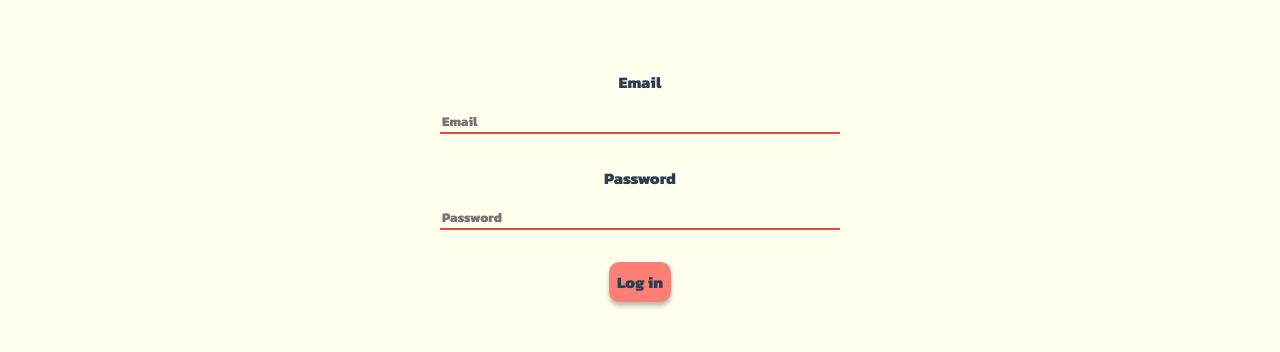
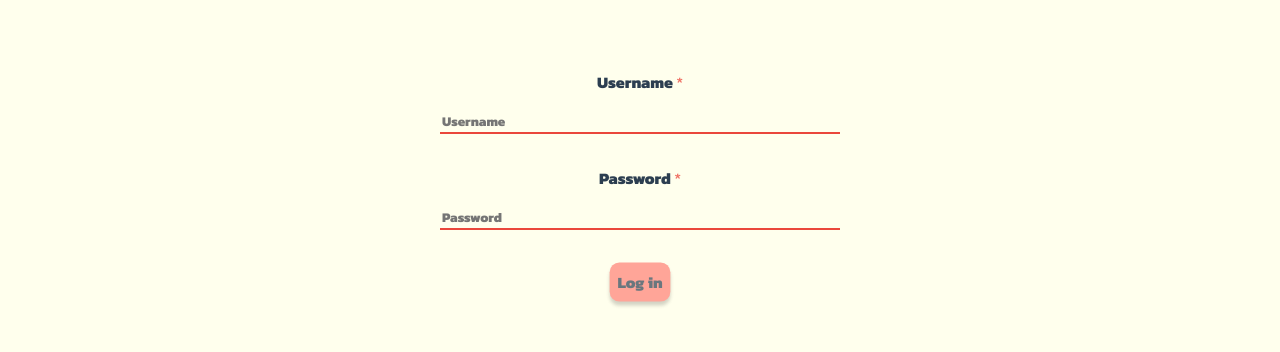
Before and after one commit to IpTechSL/pomotimed-vue, a Vue app: page /login in a window 1280 px wide. Shown: the part 222-574 px from the top of the page. Built offline with nearby package versions, Linux system fonts and the light colour scheme; no server answers.

Commit message:
Log In validation

```diff
--- a/services/loginsign.json
+++ b/services/loginsign.json
@@ -1 +1 @@
-{"email":{"en":"Email","es":"Email"},"password":{"en":"Password","es":"Contrase\u00f1a"},"login":{"en":"Log in","es":"Iniciar sesi\u00f3n"},"sign":{"en":"Sign up","es":"Registrarse"},"helper_forgot":{"en":"Forgot password?","es":"\u00bfContrase\u00f1a olvidada?"},"helper_log":{"en":"Have an account? Log in!","es":"Iniciar sesi\u00f3n"},"username":{"en":"Username","es":"Nombre de usuario"}}
+{"email":{"en":"Email","es":"Email"},"password":{"en":"Password","es":"Contrase\u00f1a"},"login":{"en":"Log in","es":"Iniciar sesi\u00f3n"},"sign":{"en":"Sign up","es":"Registrarse"},"helper_forgot":{"en":"Forgot password?","es":"\u00bfContrase\u00f1a olvidada?"},"username":{"en":"Username","es":"Nombre de usuario"},"terms":{"en":"I agree with the <a href=\"\/\">Terms of Service<\/a> and <a href=\"\/\">Legal Advice<\/a>","es":"Estoy de acuerdo con los <a href=\"\/\">T\u00e9rminos de uso y servicio<\/a> y con el <a href=\"\/\">Aviso legal<\/a>"}}
--- a/src/components/timer/pomodoro.vue
+++ b/src/components/timer/pomodoro.vue
@@ -1,7 +1,7 @@
 <script setup>
 
 import Timer from 'easytimer.js';
-import { ref, onBeforeMount, onMounted, toRefs, onBeforeUpdate, onUpdated } from 'vue';
+import { ref, onMounted, toRefs, onUpdated } from 'vue';
 import anime from 'animejs';
 import axios from 'axios';
 import { onBeforeRouteLeave } from 'vue-router';
@@ -214,9 +214,23 @@ onUpdated(() => {
             </button>
         </div>
     </div>
+
+    <div v-else class="placeholder-timer"></div>
+
 </template>
 
 <style>
+
+.placeholder-timer {
+    background-color: var(--lightRed);
+    max-width: 50rem;
+    width: 95%;
+    margin: 2rem auto;
+    border-radius: 10px;
+    padding: 1rem;
+    box-shadow: 0px 0px 7px 4px rgba(169, 67, 56, 0.24);
+    height: 14rem;
+}
 
 .pomodoro-timer-settings {
     position: absolute;
--- a/src/views/LoginView.vue
+++ b/src/views/LoginView.vue
@@ -1,13 +1,26 @@
 <script setup>
 import axios from 'axios';
 import { onBeforeMount, ref, toRefs } from 'vue';
-import { RouterLink, useRoute, useRouter } from 'vue-router';
+import { RouterLink, useRouter } from 'vue-router';
 
-const route = useRoute();
-let user = ref(route.params.user);
 const router = useRouter();
 const token = sessionStorage.getItem('token');
 
+// User Variables
+let userData = ref({
+    username: ref(''),
+    password: ref(''),
+    validUser: ref(false)
+});
+
+// Validate Fields.
+function validateFields() {
+    if(userData.value.username.length > 0 && userData.value.password.length > 0 ) {
+        userData.value.validUser = true;
+    } else {
+        userData.value.validUser = false;
+    }
+}
 async function login() {
     await axios({
         method: "POST",
@@ -17,8 +30,8 @@ async function login() {
             'X-CSRF-Token': token
         },
         data: {
-            username: "admin",
-            password: "admin"
+            username: userData.value.username,
+            password: userData.value.password
         },
         auth: {
             username: "admin",
@@ -59,14 +72,14 @@ async function getTranslates() {
     <main>
         <form v-if="translations" @submit.prevent="login()">
             <fieldset>
-                <label for="email">{{ translations?.email?.[lang] }}</label>
-                <input type="email" name="email" id="email" :placeholder="translations?.email?.[lang]" autocomplete="off">
+                <label for="username">{{ translations?.username?.[lang] }} <span>*</span></label>
+                <input v-model="userData.username" type="username" name="username" id="username" :placeholder="translations?.username?.[lang]" autocomplete="off" v-on:input="validateFields()">
             </fieldset>
             <fieldset>
-                <label for="password">{{ translations?.password?.[lang] }}</label>
-                <input type="password" name="password" id="password" :placeholder="translations?.password?.[lang] ">
+                <label for="password">{{ translations?.password?.[lang] }} <span>*</span></label>
+                <input v-model="userData.password" type="password" name="password" id="password" :placeholder="translations?.password?.[lang]"  v-on:input="validateFields()">
             </fieldset>
-            <input type="submit" :value="translations?.login?.[lang] ">
+            <input type="submit" :value="translations?.login?.[lang]" :disabled="!userData.validUser">
         </form>
         <div class="links-helpers">
             <RouterLink to="/">
@@ -100,6 +113,12 @@ form {
     margin-top: 1rem;
 }
 
+form input[type=submit]:disabled {
+    opacity: .7;
+    scale: .98;
+    cursor: not-allowed;
+}
+
 form fieldset {
     display: flex;
     flex-direction: column;
@@ -111,6 +130,10 @@ form fieldset label {
     text-align: center;
     font-weight: bold;
     color: var(--darkBlueText);
+}
+
+form fieldset label span {
+    color: var(--lightRed);
 }
 
 form fieldset input {
--- a/src/views/SignUpView.vue
+++ b/src/views/SignUpView.vue
@@ -30,7 +30,6 @@ function validateFields() {
 
 // Create user function
 async function signUser() {
-    console.log("Peticion")
     await axios({
         method: "POST",
         url: "https://drupal.pomotimed.com/pomotimed/user",
@@ -48,7 +47,8 @@ async function signUser() {
         }
     })
     .then(response => {
-        if(response.status === 200) {
+        console.log(response.data)
+        if(response.status === 201) {
             router.push('/')
         }
     })
@@ -80,15 +80,15 @@ async function getTranslates() {
     <main>
         <form v-if="translations" @submit.prevent="signUser()">
             <fieldset>
-                <label for="username">{{ translations?.username?.[lang] }}</label>
+                <label for="username">{{ translations?.username?.[lang] }} <span>*</span></label>
                 <input type="text" name="username" id="username" :placeholder="translations?.username?.[lang] " autocomplete="off" v-model="userData.username" v-on:input="validateFields()">
             </fieldset>
             <fieldset>
-                <label for="email">{{ translations?.email?.[lang] }}</label>
+                <label for="email">{{ translations?.email?.[lang] }} <span>*</span></label>
                 <input type="email" name="email" id="email" :placeholder="translations?.email?.[lang] " autocomplete="off" v-model="userData.email" v-on:input="validateFields()">
             </fieldset>
             <fieldset>
-                <label for="password">{{ translations?.password?.[lang] }}</label>
+                <label for="password">{{ translations?.password?.[lang] }} <span>*</span></label>
                 <input type="password" name="password" id="password" :placeholder="translations?.password?.[lang] " v-model="userData.password" v-on:input="validateFields()">
             </fieldset>
             <fieldset class="permsField">
@@ -96,10 +96,7 @@ async function getTranslates() {
                     <input type="checkbox" name="perms" id="perms" v-model="userData.checkPerms" v-on:change="validateFields()" required>
                     <span class="permsField-span"></span>
                 </div>
-                <label for="perms">I agree with the
-                    <RouterLink to="/">Terms of Service</RouterLink>
-                    and
-                    <RouterLink to="/">Legal Advice</RouterLink>
+                <label for="perms" class="termsText" v-html="translations?.terms?.[lang]">
                 </label>
             </fieldset>
             <input type="submit" :value="translations?.sign?.[lang]" :disabled="!userData.validUser" @click="console.log('hola')">
@@ -149,6 +146,10 @@ form fieldset label {
     color: var(--darkBlueText);
 }
 
+form fieldset label span {
+    color: var(--lightRed);
+}
+
 form fieldset input {
     border: none;
     background-color: transparent;
@@ -182,7 +183,7 @@ form input[type=submit] {
 }
 
 form input[type=submit]:disabled {
-    opacity: .5;
+    opacity: .7;
     scale: .98;
     cursor: not-allowed;
 }
@@ -210,7 +211,6 @@ form input[type=submit]:disabled {
     border-radius: 3px;
     outline: 1px solid var(--darkBlueText);
     outline-offset: .15rem;
-    background-color: var(--lightRed);
     height: 14px;
     width: 14px;
     position: relative;
@@ -247,11 +247,8 @@ form input[type=submit]:disabled {
 }
 
 .permsField label {
+    color: var(--darkBlueHF);
     font-size: .7rem;
-}
-
-.permsField label a {
-    color: var(--darkBlueHF);
 }
 
 .links-helpers {
@@ -282,7 +279,6 @@ html[data-theme=dark] .permsField label a {
 }
 
 html[data-theme=dark] .permsField-checkbox span {
-    background-color: var(--lightBlue);
     outline-color: var(--lightRed);
 }
 
@@ -312,3 +308,13 @@ html[data-theme=dark] .links-helpers a {
 }
 
 </style>
+
+<style>
+.termsText a {
+    color: var(--darkBlueHF);
+}
+
+html[data-theme=dark] .termsText a {
+    color: var(--lightWhite);
+}
+</style>
```
